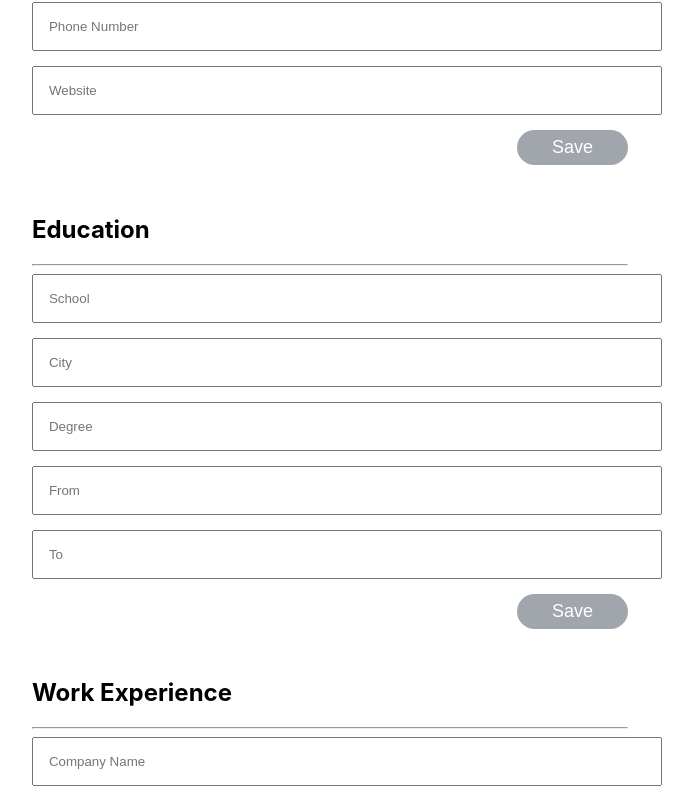
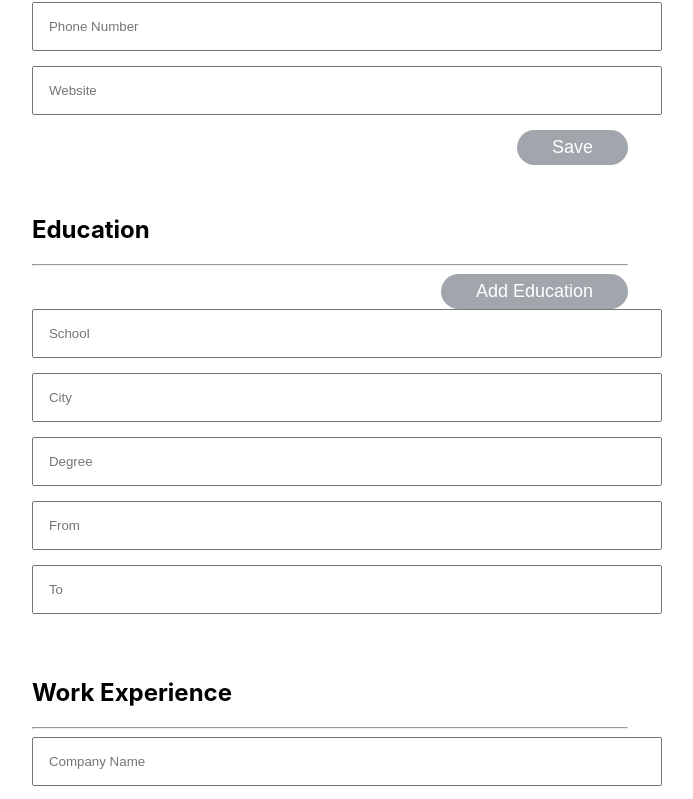
Before and after one commit to dillonlui/cv-generator, a React (Create React App) app: page / in a window 1280 px wide. Shown: the part 430-1229 px from the top of the page, without its empty margins (310-1003 px from the left). Built offline with nearby package versions, Linux system fonts and the light colour scheme; the HTML template or start-up script is replaced by a standard one.

Commit message:
refactor code to add more education forms

```diff
--- a/src/components/Education.js
+++ b/src/components/Education.js
@@ -1,83 +1,99 @@
 import React from "react";
-import EducationPreview from "./EducationPreview"
 
 export default class Education extends React.Component {
     constructor(){
         super()
         this.state={
-            numEdForm: 1,
+            educationInputs: [{
                 school: '',
                 city: '',
                 degree: '',
                 schoolStart: '',
                 schoolEnd: '',
-            isEdit: true
+            }]
+
         }
-        this.educationForm = this.educationForm.bind(this)
         this.handleChange = this.handleChange.bind(this)
-        this.handleSubmit = this.handleSubmit.bind(this)
+        this.addEducation = this.addEducation.bind(this)
     }
 
     handleChange(e){
-        const { id, value} = e.target
-        this.setState({[id]: value})
+        let educationInputs = [...this.state.educationInputs]
+        educationInputs[e.target.dataset.id][e.target.className] = e.target.value
+        this.setState({educationInputs})
     }
-    handleSubmit(e){
-        e.preventDefault()
-        this.setState( {isEdit: !this.state.isEdit})
+    addEducation(e) {
+        this.setState((prevState) => ({
+            educationInputs: [...prevState.educationInputs,
+                {school: '',
+                city: '',
+                degree: '',
+                schoolStart: '',
+                schoolEnd: '',
+                isEdit: true}
+        ]}))
     }
 
-    educationForm() {
-        return (
-            <div>
-                <div className="inputForm">
-                <form onSubmit={this.handleSubmit} style={{display: this.state.isEdit ? 'block' : 'none'}}>
-                    <input
-                        type="text"
-                        id="school"
-                        placeholder="School"
-                        onChange={this.handleChange}/>
-                    <input
-                        type="text"
-                        id="city"
-                        placeholder="City"
-                        onChange={this.handleChange}/>
-                    <input
-                        type="text"
-                        id="degree"
-                        placeholder="Degree"
-                        onChange={this.handleChange}/>
-                        <input
-                            type="text"
-                            id="schoolStart"
-                            placeholder="From"
-                            onChange={this.handleChange}/>
-                        <input
-                            type="text"
-                            id="schoolEnd"
-                            placeholder="To"
-                            onChange={this.handleChange}/>
-                    <button>Save</button>
-                </form>
-                </div>
-                <div>
-                    <div style={{display: this.state.isEdit ? 'none' : 'block'}}>
-                        <EducationPreview data={this.state} />
-                    <button onClick={this.handleSubmit}>Edit</button>
-                    </div>
-                </div>
-            </div>
-        )
-    }
-
-
     render() {
+        let {educationInputs} = this.state
         return (
             <div className="container">
                 <h2>Education</h2>
                 <hr />
-                {this.educationForm()}
+                <div>
+                    <button onClick={this.addEducation}>Add Education</button>
+                    {
+                        educationInputs.map((val, idx) => {
+                            let schoolId = `school-${idx}`,
+                                cityId = `city-${idx}`,
+                                degreeId = `degree-${idx}`,
+                                schoolStartId = `schoolStart-${idx}`,
+                                schoolEndId = `schoolEndId-${idx}`
+
+                            return(
+                                <div key={idx}>
+                                <form onSubmit={this.handleSubmit} onChange={this.handleChange}>
+                                    <input
+                                        type="text"
+                                        id={schoolId}
+                                        data-id={idx}
+                                        placeholder="School"
+                                        className="school"
+                                        />
+                                    <input
+                                        type="text"
+                                        id={cityId}
+                                        data-id={idx}
+                                        placeholder="City"
+                                        className="city"
+                                        />
+                                    <input
+                                        type="text"
+                                        id={degreeId}
+                                        data-id={idx}
+                                        placeholder="Degree"
+                                        className="degree"
+                                        />
+                                    <input
+                                        type="text"
+                                        id={schoolStartId}
+                                        data-id={idx}
+                                        placeholder="From"
+                                        className="schoolStart"
+                                        />
+                                    <input
+                                        type="text"
+                                        id={schoolEndId}
+                                        data-id={idx}
+                                        placeholder="To"
+                                        className="schoolEnd"
+                                        />
+                                </form>
                                 </div>
                             )
+                        })
                     }
+                </div>
+            </div>
+        )}
     }
```
Lines whose indentation alone changed are shown as unchanged.
